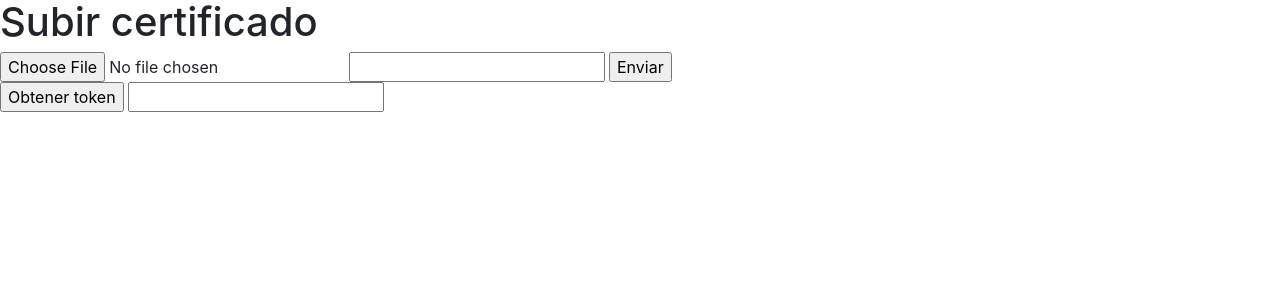
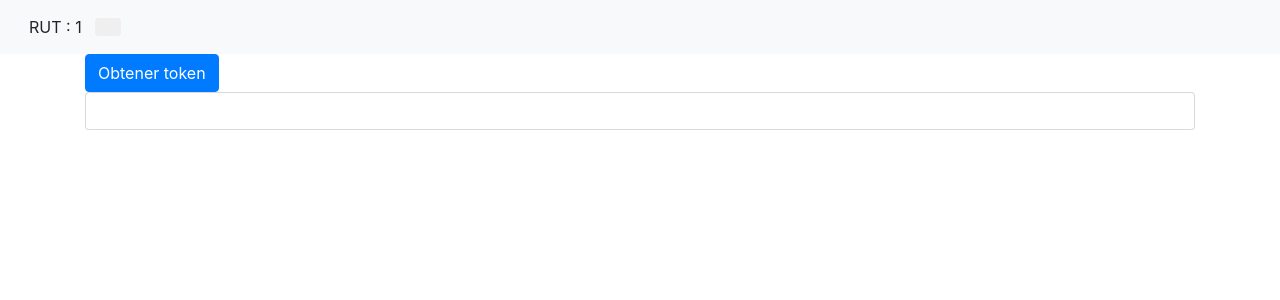
Before and after one commit to carlosveliz/sii-dte-py, a Flask app: page / in a window 1280 px wide. Shown: the top 300 px of the page. Run offline with Flask 2, Linux system fonts and the light colour scheme; the visitor is signed in with stand-in values (Sample User, id 1); some libraries are stand-ins or nearby versions.

Commit message:
Overrall format update

```diff
--- a/web/templates/get_token.html
+++ b/web/templates/get_token.html
@@ -1,7 +1,7 @@
 
 <div>
-	<input type="button" value="Obtener token" onClick="getToken();" />
-	<input type="text" value="" id="tokenValue" />
+	<input type="button" class="btn btn-primary" value="Obtener token" onClick="getToken();" />
+	<input type="text" class="form-control" value="" id="tokenValue" />
 </div>
 
 
--- a/web/templates/index.html
+++ b/web/templates/index.html
@@ -12,11 +12,32 @@
 		<!-- open-iconic-bootstrap (icon set for bootstrap) -->
 		<link rel="stylesheet" href="https://cdnjs.cloudflare.com/ajax/libs/open-iconic/1.1.1/font/css/open-iconic-bootstrap.min.css" integrity="sha256-BJ/G+e+y7bQdrYkS2RBTyNfBHpA9IuGaPmf9htub5MQ=" crossorigin="anonymous" differ/>
 </head>
+
+<div>
+	<nav class="navbar navbar-expand-lg navbar-light bg-light" style="z-index:100">
+	<div class="collapse navbar-collapse" id="navbarNav">
+		{% if 'RUT' in session %}
+				<span class="btn navbar-btn">
+
+						RUT : {{ session['RUT'] }}
+
+				</span>
+				<button class="btn btn-shard-default" onclick="document.location='/logout'">
+				<span class="oi oi-account-logout"></span>
+				</button>
+		{% endif %}
+	</div>
+</nav>
+
+</div>
+<div class="container">
 {% if 'uid' not in session %}
 	{% include 'login.html' %}
 {% else %}
-	{% include 'upload_certificate.html' %}
 	{% if 'key_state' in session %}
 		{% include 'get_token.html' %}
+	{% else %}
+		{% include 'upload_certificate.html' %}
 	{% endif %}
 {% endif %}
+</div>
--- a/web/templates/login.html
+++ b/web/templates/login.html
@@ -1,7 +1,7 @@
-<div>
+<div class="">
 	<h1>Login</h1>
 	<form action="/login" method=post enctype=multipart/form-data>
-			<input type="text" name="RUT" />
-			<input type=submit value="Enviar" />
+			<input type="text" class='form-control' name="RUT" />
+			<input type=submit class='btn btn-succes' value="Enviar" />
 	</form>
 </div>
--- a/web/templates/upload_certificate.html
+++ b/web/templates/upload_certificate.html
@@ -1,8 +1,8 @@
 <div>
 	<h1>Subir certificado</h1>
 	<form action="/certificate" method=post enctype=multipart/form-data>
-			<input type=file name="certificate" />
-			<input type="text" name="password" />
-			<input type=submit value="Enviar" />
+			<input type="file" class='form-control' name="certificate" />
+			<input type="password" class='form-control' name="password" placeholder="Contraseña" />
+			<input type=submit class='btn btn-succes' value="Enviar" />
 	</form>
 </div>
```
